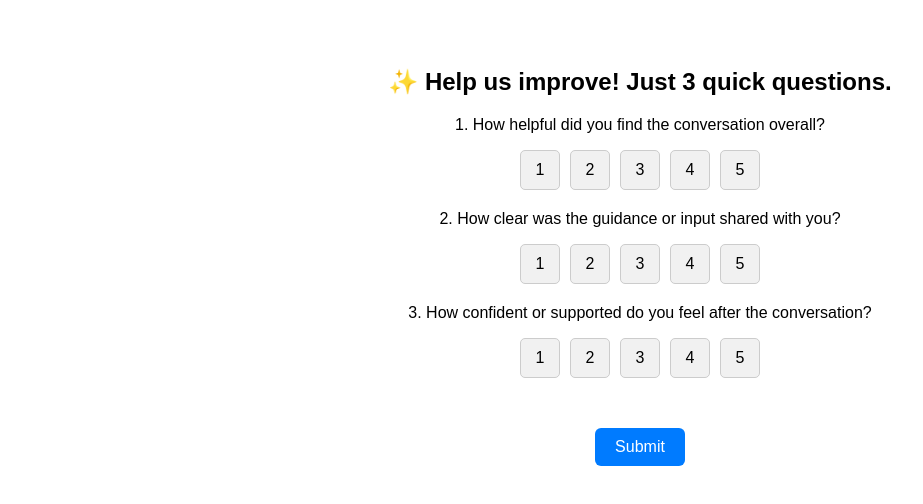
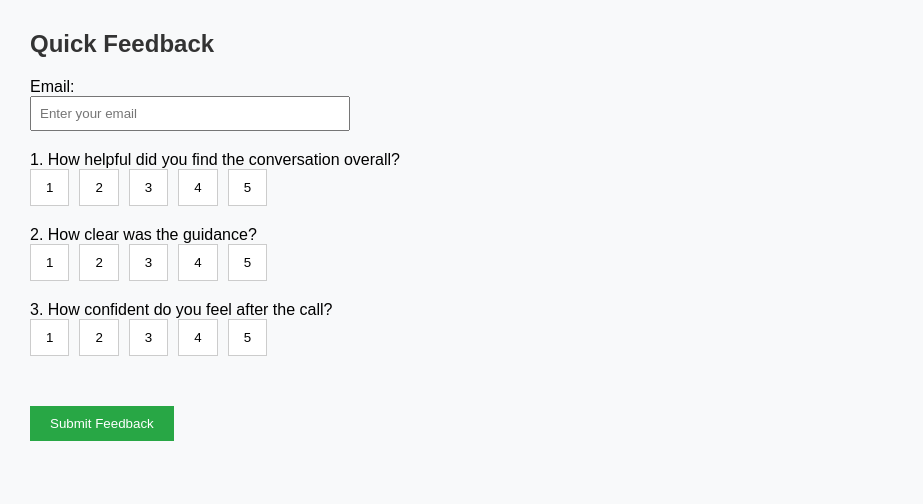
Before and after one commit to nityamakkad/feedback_form, a plain HTML site: page index.html in a window 1280 px wide. Shown: the whole page, without its empty margins (0-923 px from the left). Drawn offline with Linux system fonts and the light colour scheme.

Commit message:
Update index.html

```diff
--- a/index.html
+++ b/index.html
@@ -1,123 +1,154 @@
 <!DOCTYPE html>
 <html lang="en">
 <head>
-  <meta charset="UTF-8" />
-  <meta name="viewport" content="width=device-width, initial-scale=1.0"/>
-  <title>Feedback</title>
+  <meta charset="UTF-8">
+  <title>Feedback Form</title>
   <style>
     body {
       font-family: Arial, sans-serif;
-      text-align: center;
-      padding: 40px;
+      margin: 30px;
+      background: #f8f9fa;
     }
     h2 {
-      font-size: 24px;
+      color: #333;
     }
     .question {
-      margin: 20px 0;
+      margin-bottom: 20px;
     }
-    .ratings {
+    .rating {
       display: flex;
-      justify-content: center;
       gap: 10px;
-      margin-top: 10px;
     }
-    .ratings button {
-      width: 40px;
-      height: 40px;
-      font-size: 16px;
+    .rating button {
+      padding: 10px 15px;
       border: 1px solid #ccc;
-      border-radius: 5px;
-      background-color: #f1f1f1;
+      background: #fff;
       cursor: pointer;
     }
-    .ratings button.selected {
-      background-color: #4CAF50;
-      color: white;
+    .rating button.selected {
+      background-color: #007bff;
+      color: #fff;
+      border-color: #007bff;
     }
-    #submit-btn {
+    #submitBtn {
       margin-top: 30px;
       padding: 10px 20px;
-      font-size: 16px;
-      background-color: #007bff;
-      color: white;
+      background: #28a745;
+      color: #fff;
       border: none;
-      border-radius: 6px;
       cursor: pointer;
     }
-    #thank-you {
+    #thankYou {
       display: none;
-      margin-top: 30px;
-      font-size: 18px;
-      color: #28a745;
+      margin-top: 20px;
+      color: green;
+    }
+    #emailField {
+      margin-bottom: 20px;
     }
   </style>
 </head>
 <body>
-  <h2>✨ Help us improve! Just 3 quick questions.</h2>
 
-  <div class="question" data-question="1">
-    <p>1. How helpful did you find the conversation overall?</p>
-    <div class="ratings">
-      <button>1</button><button>2</button><button>3</button><button>4</button><button>5</button>
+  <h2>Quick Feedback</h2>
+
+  <form id="feedbackForm" onsubmit="event.preventDefault(); submitFeedback();">
+
+    <div id="emailField">
+      <label>Email:</label><br>
+      <input type="email" id="email" required placeholder="Enter your email" style="padding: 8px; width: 300px;">
+    </div>
+
+    <div class="question">
+      <label>1. How helpful did you find the conversation overall?</label>
+      <div class="rating" data-question="q1">
+        <button type="button" value="1">1</button>
+        <button type="button" value="2">2</button>
+        <button type="button" value="3">3</button>
+        <button type="button" value="4">4</button>
+        <button type="button" value="5">5</button>
       </div>
     </div>
 
-  <div class="question" data-question="2">
-    <p>2. How clear was the guidance or input shared with you?</p>
-    <div class="ratings">
-      <button>1</button><button>2</button><button>3</button><button>4</button><button>5</button>
+    <div class="question">
+      <label>2. How clear was the guidance?</label>
+      <div class="rating" data-question="q2">
+        <button type="button" value="1">1</button>
+        <button type="button" value="2">2</button>
+        <button type="button" value="3">3</button>
+        <button type="button" value="4">4</button>
+        <button type="button" value="5">5</button>
       </div>
     </div>
 
-  <div class="question" data-question="3">
-    <p>3. How confident or supported do you feel after the conversation?</p>
-    <div class="ratings">
-      <button>1</button><button>2</button><button>3</button><button>4</button><button>5</button>
+    <div class="question">
+      <label>3. How confident do you feel after the call?</label>
+      <div class="rating" data-question="q3">
+        <button type="button" value="1">1</button>
+        <button type="button" value="2">2</button>
+        <button type="button" value="3">3</button>
+        <button type="button" value="4">4</button>
+        <button type="button" value="5">5</button>
       </div>
     </div>
 
-  <button id="submit-btn">Submit</button>
-  <div id="thank-you">✅ Thank you for your feedback!</div>
+    <button type="submit" id="submitBtn">Submit Feedback</button>
+  </form>
+
+  <div id="thankYou">
+    ✅ Thank you for your feedback!
+  </div>
 
   <script>
-    const questions = document.querySelectorAll(".question");
+    const ratings = document.querySelectorAll(".rating");
 
-    questions.forEach((q, index) => {
-      const buttons = q.querySelectorAll("button");
-      buttons.forEach(btn => {
-        btn.addEventListener("click", () => {
-          buttons.forEach(b => b.classList.remove("selected"));
-          btn.classList.add("selected");
-        });
+    ratings.forEach(group => {
+      group.addEventListener("click", (e) => {
+        if (e.target.tagName === "BUTTON") {
+          [...group.children].forEach(btn => btn.classList.remove("selected"));
+          e.target.classList.add("selected");
+        }
       });
     });
 
-    document.getElementById("submit-btn").addEventListener("click", () => {
-      const responses = [];
-      let allAnswered = true;
+    function submitFeedback() {
+      const email = document.getElementById("email").value.trim();
+      const q1 = document.querySelector('[data-question="q1"] .selected')?.value;
+      const q2 = document.querySelector('[data-question="q2"] .selected')?.value;
+      const q3 = document.querySelector('[data-question="q3"] .selected')?.value;
 
-      questions.forEach((q, idx) => {
-        const selected = q.querySelector("button.selected");
-        if (selected) {
-          responses.push(selected.textContent);
-        } else {
-          allAnswered = false;
-        }
-      });
-
-      if (!allAnswered) {
-        alert("Please rate all three questions.");
+      if (!email || !q1 || !q2 || !q3) {
+        alert("Please complete all fields.");
         return;
       }
 
-      // 🚀 Send to Google Sheets or Formspree endpoint here
-      console.log("User Responses:", responses); // placeholder
+      fetch("https://script.google.com/macros/s/AKfycbxKEPBfWXxWIv4V8g0jdCYVAFuVVVDnM6gDgUEk_XF6mVsZalLDKr1rCAwN7kEliblSJA/exec", {
+        method: "POST",
+        headers: {
+          "Content-Type": "application/json"
+        },
+        body: JSON.stringify({
+          email: email,
+          q1: q1,
+          q2: q2,
+          q3: q3
+        })
+      })
+      .then(response => response.json())
+      .then(data => {
+        if (data.status === "success") {
+          document.getElementById("feedbackForm").style.display = "none";
+          document.getElementById("thankYou").style.display = "block";
+        } else {
+          alert("Something went wrong!");
+        }
+      })
+      .catch(error => {
+        console.error("Error submitting feedback:", error);
+        alert("Failed to submit. Please try again.");
+      });
+    }
+  </script>
 
-      // Show thank-you message
-      document.getElementById("thank-you").style.display = "block";
-      document.getElementById("submit-btn").style.display = "none";
-    });
-  </script>
 </body>
 </html>
```
Lines whose indentation alone changed are shown as unchanged.
